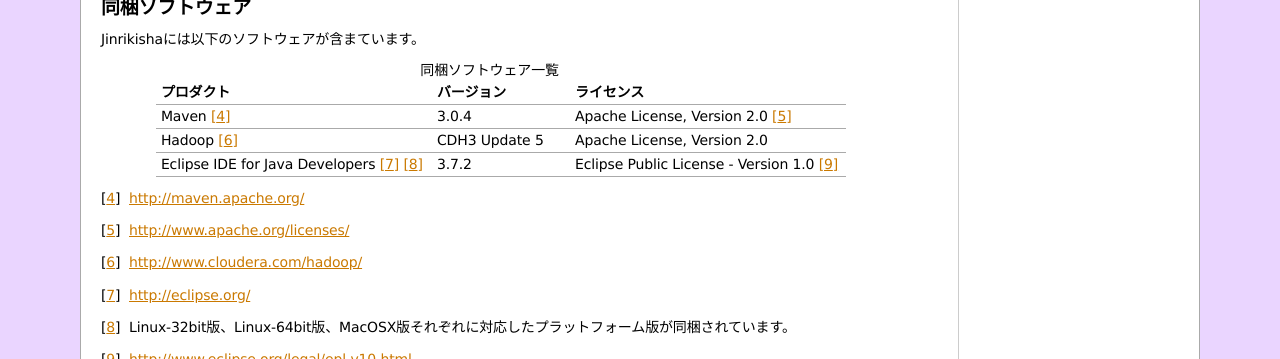
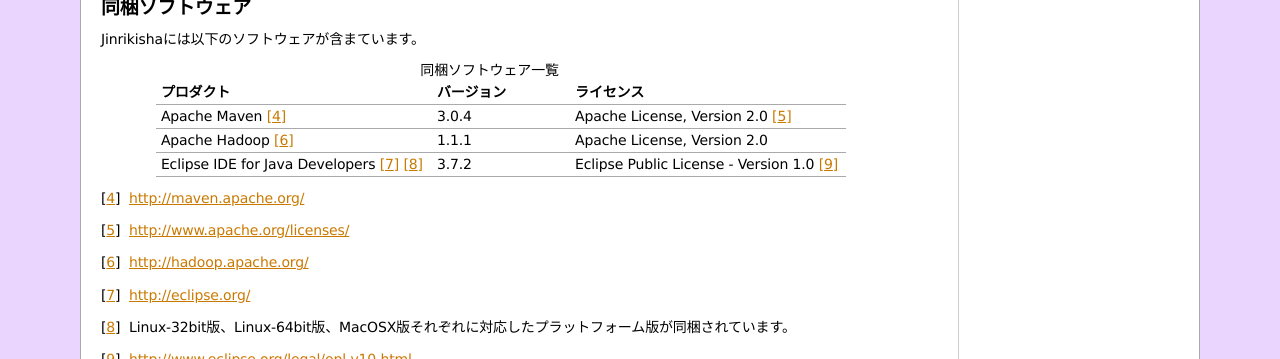
Before and after one commit to asakusafw/asakusafw-starter, a Sphinx documentation site: the page built from jinrikisha/docs/ja/source/index.rst, in a window 1280 px wide. Shown: the part 1537-1896 px from the top of the page. Built offline with Sphinx 7.4.7, drawn with Linux system fonts in a browser that asks for light colours; formulas are drawn with MathJax 3.

Commit message:
Changed packaging Hadoop distribution from CDH to Apache Hadoop.

```diff
--- a/jinrikisha/docs/ja/source/feature.rst
+++ b/jinrikisha/docs/ja/source/feature.rst
@@ -23,7 +23,7 @@
 
 Hadoopのインストールとセットアップ
 ----------------------------------
-Jinrikishaはインストールパッケージに Hadoop( `Cloudera's Distribution including Apache Hadoop Version 3 (CDH3)`_ )を同梱しています。
+Jinrikishaはインストールパッケージに `Apache Hadoop`_ を同梱しています。
 
 HadoopはJinrikishaによって自動的にインストールされ、スタンドアロンモードで動作するよう設定されます。
 
@@ -51,4 +51,4 @@
 ..  _`Asakusa Framework スタートガイド`: http://asakusafw.s3.amazonaws.com/documents/latest/release/ja/html/introduction/start-guide.html
 ..  _`開発の流れ`: http://asakusafw.s3.amazonaws.com/documents/latest/release/ja/html/introduction/next-step.html
 ..  _`OpenJDK`: http://openjdk.java.net/
-..  _`Cloudera's Distribution including Apache Hadoop Version 3 (CDH3)`: https://ccp.cloudera.com/display/CDHDOC/CDH3+Documentation
+..  _`Apache Hadoop`: http://hadoop.apache.org/
--- a/jinrikisha/docs/ja/source/index.rst
+++ b/jinrikisha/docs/ja/source/index.rst
@@ -118,11 +118,11 @@
     * - プロダクト
       - バージョン
       - ライセンス
-    * - Maven [#]_
+    * - Apache Maven [#]_
       - 3.0.4
       - Apache License, Version 2.0 [#]_
-    * - Hadoop [#]_
-      - CDH3 Update 5
+    * - Apache Hadoop [#]_
+      - 1.1.1
       - Apache License, Version 2.0
     * - Eclipse IDE for Java Developers [#]_ [#]_
       - 3.7.2
@@ -130,7 +130,7 @@
 
 ..  [#] http://maven.apache.org/
 ..  [#] http://www.apache.org/licenses/
-..  [#] http://www.cloudera.com/hadoop/
+..  [#] http://hadoop.apache.org/
 ..  [#] http://eclipse.org/
 ..  [#] Linux-32bit版、Linux-64bit版、MacOSX版それぞれに対応したプラットフォーム版が同梱されています。
 ..  [#] http://www.eclipse.org/legal/epl-v10.html
--- a/jinrikisha/docs/ja/source/install.rst
+++ b/jinrikisha/docs/ja/source/install.rst
@@ -149,8 +149,8 @@
       - ASAKUSA_DEVELOP_HOME=/home/asakusa/asakusa-develop
       - ASAKUSA_HOME=${ASAKUSA_DEVELOP_HOME}/asakusa
       - M2_HOME=${ASAKUSA_DEVELOP_HOME}/maven
-      - HADOOP_HOME=${ASAKUSA_DEVELOP_HOME}/hadoop
-      - PATH: $JAVA_HOME/bin:$M2_HOME/bin:$HADOOP_HOME/bin: \
+      - HADOOP_CMD=${ASAKUSA_DEVELOP_HOME}/hadoop/bin/hadoop
+      - PATH: $JAVA_HOME/bin:$M2_HOME/bin:${ASAKUSA_DEVELOP_HOME}/hadoop/bin: \
               $ASAKUSA_DEVELOP_HOME/eclipse:$ASAKUSA_HOME/yaess/bin: \
               $PATH
 
```
Also changed, not shown: 1 other file.
